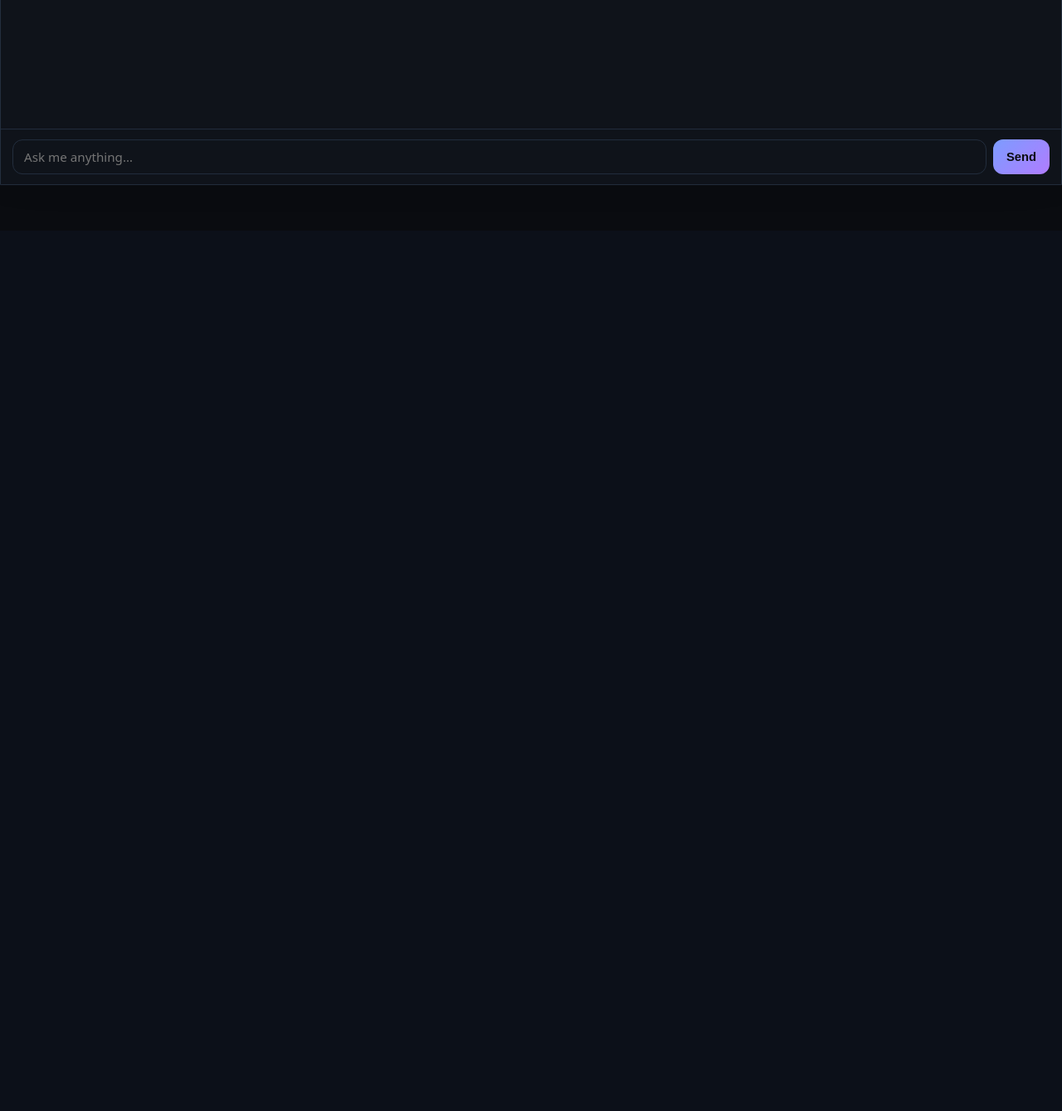
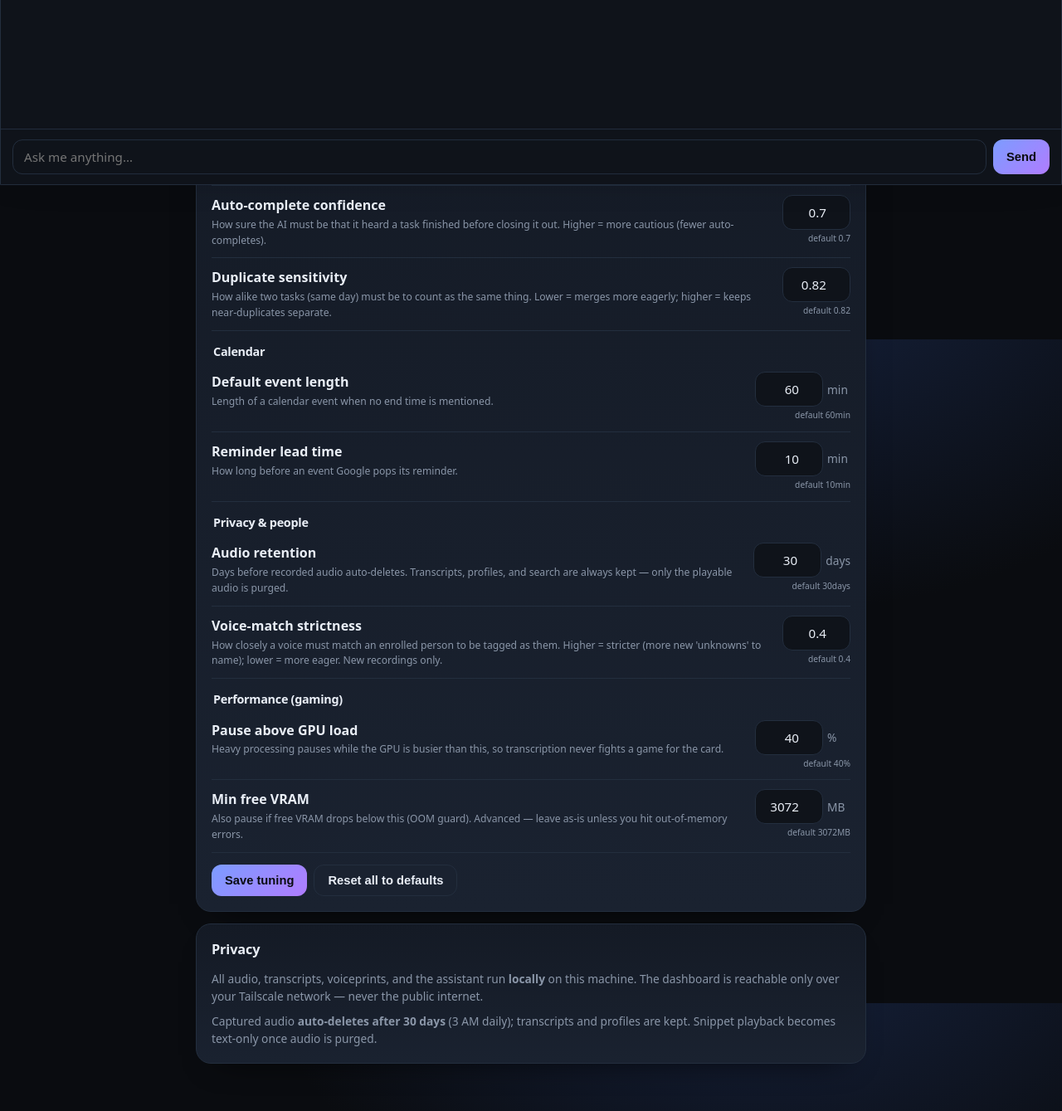
Before and after one commit to jbarnell1/listener, a FastAPI app: page /settings in a window 1280 px wide. Shown: the part 1191-2530 px from the top of the page at 83% size. Before the commit the page ends 1414 px from the top, so only its background shows below. Run offline with FastAPI, Linux system fonts and the light colour scheme; data that the repository does not hold is empty; parts of the project's set-up code (start-up, migrations or seed data) failed here and were passed over.

Commit message:
settings: live "Tuning & behavior" surface for pipeline knobs (ADR-035)
Surfaces the tunables that were buried as module constants / env vars as
dashboard-editable controls, each with a one-line description. All are meta-backed
(`cfg_<key>`) and read at runtime by their consumers, so changes apply immediately
with no restart and across the worker's subprocesses.

Knobs exposed (grouped on Settings):
- Task intelligence: auto-add confidence (triage), auto-complete confidence
  (closure), duplicate sensitivity (dedupe)
- Calendar: default event length, reminder lead time
- Privacy & people: audio retention days, voice-match strictness (Q-S6)
- Performance: pause-above-GPU-load %, min free VRAM

Plumbing:
- db.cfg/cfg_set/cfg_clear: typed meta-backed config (override > caller default).
- intents (triage/close/dedupe), google_sync (event duration/reminder), speakerid
  (match threshold), gpu_gate (util/free limits), purge (retain days) now read cfg.
- app.py TUNABLES registry (defaults sourced from the module constants) + /settings/
  tuning (clamped save; values at default are cleared) + /settings/tuning/reset.

Verified: settings renders all knobs, save persists + clamps out-of-range, defaults
auto-clear, reset restores, consumers read overrides live.

Co-Authored-By: Claude Opus 4.8 <noreply@anthropic.com>

```diff
--- a/homelab/app.py
+++ b/homelab/app.py
@@ -119,6 +119,69 @@ def _schedule_brief():
 
 def _fmt_hm(h, m):
     return f"{h % 12 or 12}:{m:02d} {'AM' if h < 12 else 'PM'}"
+
+
+# Dashboard-tunable knobs (ADR-035). Defaults come from each module's constant so
+# there's a single source of truth; the consumers read db.cfg(...) at runtime.
+# (voice_match_threshold's default is mirrored here — speakerid.py can't be imported
+# in the light web venv, but its MATCH_THRESHOLD is the same 0.40.)
+TUNABLES = [
+    ("Task intelligence", [
+        {"key": "triage_threshold", "label": "Auto-add confidence", "default": intents.TRIAGE_THRESHOLD,
+         "min": 0.3, "max": 1.0, "step": 0.05, "unit": "",
+         "help": "How sure the AI must be before an item goes straight to your Calendar/Tasks. "
+                 "Below this it waits in the Review queue. Higher = more held for review."},
+        {"key": "close_threshold", "label": "Auto-complete confidence", "default": intents.CLOSE_THRESHOLD,
+         "min": 0.3, "max": 1.0, "step": 0.05, "unit": "",
+         "help": "How sure the AI must be that it heard a task finished before closing it out. "
+                 "Higher = more cautious (fewer auto-completes)."},
+        {"key": "dedupe_similarity", "label": "Duplicate sensitivity", "default": intents.SIM_THRESHOLD,
+         "min": 0.5, "max": 1.0, "step": 0.02, "unit": "",
+         "help": "How alike two tasks (same day) must be to count as the same thing. "
+                 "Lower = merges more eagerly; higher = keeps near-duplicates separate."},
+    ]),
+    ("Calendar", [
+        {"key": "event_duration_min", "label": "Default event length", "default": google_sync.EVENT_HOURS * 60,
+         "min": 15, "max": 480, "step": 15, "unit": "min",
+         "help": "Length of a calendar event when no end time is mentioned."},
+        {"key": "event_reminder_min", "label": "Reminder lead time", "default": google_sync.REMIND_MIN,
+         "min": 0, "max": 120, "step": 5, "unit": "min",
+         "help": "How long before an event Google pops its reminder."},
+    ]),
+    ("Privacy & people", [
+        {"key": "audio_retain_days", "label": "Audio retention", "default": purge.RETAIN_DAYS,
+         "min": 1, "max": 365, "step": 1, "unit": "days",
+         "help": "Days before recorded audio auto-deletes. Transcripts, profiles, and search are "
+                 "always kept — only the playable audio is purged."},
+        {"key": "voice_match_threshold", "label": "Voice-match strictness", "default": 0.40,
+         "min": 0.2, "max": 0.8, "step": 0.02, "unit": "",
+         "help": "How closely a voice must match an enrolled person to be tagged as them. Higher = "
+                 "stricter (more new 'unknowns' to name); lower = more eager. New recordings only."},
+    ]),
+    ("Performance (gaming)", [
+        {"key": "gpu_util_max", "label": "Pause above GPU load", "default": gpu_gate.UTIL_MAX_PCT,
+         "min": 10, "max": 95, "step": 5, "unit": "%",
+         "help": "Heavy processing pauses while the GPU is busier than this, so transcription "
+                 "never fights a game for the card."},
+        {"key": "gpu_free_min_mib", "label": "Min free VRAM", "default": gpu_gate.FREE_MIN_MIB,
+         "min": 512, "max": 12000, "step": 256, "unit": "MB",
+         "help": "Also pause if free VRAM drops below this (OOM guard). Advanced — leave as-is "
+                 "unless you hit out-of-memory errors."},
+    ]),
+]
+_TUNABLE_BY_KEY = {k["key"]: k for _, ks in TUNABLES for k in ks}
+
+
+def _tuning_view(c):
+    """Current value (+ whether it's the default) for each knob, grouped for the UI."""
+    out = []
+    for group, knobs in TUNABLES:
+        items = []
+        for k in knobs:
+            val = db.cfg(c, k["key"], k["default"])
+            items.append({**k, "value": val, "is_default": val == k["default"]})
+        out.append((group, items))
+    return out
 
 
 def _worker_status():
@@ -614,7 +677,8 @@ def settings(request: Request, mail: str = ""):
                 mail_configured=mailer.configured(),
                 mail_to=(os.environ.get("LISTENER_MAIL_TO")
                          or os.environ.get("LISTENER_SMTP_USER") or "—"),
-                brief_time=_fmt_hm(bh, bm), brief_time_val=f"{bh:02d}:{bm:02d}")
+                brief_time=_fmt_hm(bh, bm), brief_time_val=f"{bh:02d}:{bm:02d}",
+                tuning=_tuning_view(c))
 
 
 @app.post("/settings/brief-time")
@@ -627,6 +691,35 @@ def set_brief_time(t: str = Form("")):
             _schedule_brief()
     except (ValueError, TypeError):
         pass
+    return RedirectResponse("/settings", status_code=303)
+
+
+@app.post("/settings/tuning")
+async def save_tuning(request: Request):
+    """Persist dashboard-edited tunables (ADR-035). Values at the default are cleared
+    so `meta` only holds genuine overrides; everything is clamped to its range."""
+    form = await request.form()
+    c = db.connect()
+    for key, spec in _TUNABLE_BY_KEY.items():
+        if key not in form:
+            continue
+        try:
+            val = type(spec["default"])(form[key])
+        except (ValueError, TypeError):
+            continue
+        val = max(spec["min"], min(spec["max"], val))      # clamp into range
+        if val == spec["default"]:
+            db.cfg_clear(c, key)
+        else:
+            db.cfg_set(c, key, val)
+    return RedirectResponse("/settings", status_code=303)
+
+
+@app.post("/settings/tuning/reset")
+def reset_tuning():
+    c = db.connect()
+    for key in _TUNABLE_BY_KEY:
+        db.cfg_clear(c, key)
     return RedirectResponse("/settings", status_code=303)
 
 
--- a/homelab/db.py
+++ b/homelab/db.py
@@ -379,6 +379,30 @@ def meta_set(conn, key, value):
     conn.commit()
 
 
+# --- live tunables (meta-backed, dashboard-editable; ADR-035) ---
+# Precedence: a dashboard override (meta `cfg_<key>`) wins; else the caller's
+# `default` (which already folds in any env var / module constant). Every consumer
+# reads these at runtime, so changes take effect with no restart, across processes.
+
+def cfg(conn, key, default):
+    raw = meta_get(conn, "cfg_" + key)
+    if raw is None:
+        return default
+    try:
+        return type(default)(raw)        # cast to match the default's type (float/int)
+    except (ValueError, TypeError):
+        return default
+
+
+def cfg_set(conn, key, value):
+    meta_set(conn, "cfg_" + key, value)
+
+
+def cfg_clear(conn, key):
+    conn.execute("DELETE FROM meta WHERE key=?", ("cfg_" + key,))
+    conn.commit()
+
+
 def activity_count(conn, since):
     """How many new conversations + action items since `since` (for the nav badge)."""
     return conn.execute(
--- a/homelab/google_sync.py
+++ b/homelab/google_sync.py
@@ -91,15 +91,17 @@ def _svc(name, version, creds):
     return build(name, version, credentials=creds, cache_discovery=False)
 
 
-def create_event(creds, summary, due_utc_iso, description=""):
+def create_event(creds, summary, due_utc_iso, description="", duration_min=None, remind_min=None):
+    duration_min = EVENT_HOURS * 60 if duration_min is None else duration_min
+    remind_min = REMIND_MIN if remind_min is None else remind_min
     start = datetime.fromisoformat(due_utc_iso).astimezone(TZ)
-    end = start + timedelta(hours=EVENT_HOURS)
+    end = start + timedelta(minutes=duration_min)
     body = {
         "summary": summary, "description": description,
         "start": {"dateTime": start.isoformat(), "timeZone": TZ_NAME},
         "end": {"dateTime": end.isoformat(), "timeZone": TZ_NAME},
         "reminders": {"useDefault": False,
-                      "overrides": [{"method": "popup", "minutes": REMIND_MIN}]},
+                      "overrides": [{"method": "popup", "minutes": remind_min}]},
     }
     ev = _svc("calendar", "v3", creds).events().insert(calendarId="primary", body=body).execute()
     return ev["id"], ev.get("htmlLink")
@@ -161,13 +163,16 @@ def sync_pending(conn, verbose=False):
         if verbose:
             print("google: not connected — run `python google_sync.py --auth`")
         return {"connected": False, "synced": 0}
+    dur = db.cfg(conn, "event_duration_min", EVENT_HOURS * 60)
+    rem = db.cfg(conn, "event_reminder_min", REMIND_MIN)
     n = 0
     for it in db.unsynced_intents(conn):
         kind = (it["kind"] or "task").lower()
         desc = f'Listener · {it["who"]}: "{it["source_quote"] or ""}"'
         try:
             if kind == "event" and it["due_at"]:
-                eid, link = create_event(creds, it["action"], it["due_at"], desc)
+                eid, link = create_event(creds, it["action"], it["due_at"], desc,
+                                         duration_min=dur, remind_min=rem)
                 db.mark_intent_synced(conn, it["id"], calendar_event_id=eid, calendar_link=link)
             elif kind == "followup":
                 db.mark_intent_synced(conn, it["id"])          # digest-only
--- a/homelab/gpu_gate.py
+++ b/homelab/gpu_gate.py
@@ -13,6 +13,8 @@ import os
 import subprocess
 import time
 
+import db
+
 # Utilization is the real "is a game rendering" signal. Free-VRAM is only an
 # OOM guard: this box's baseline (Windows desktop + a resident Ollama model the
 # pipeline itself uses ≈ 5–6 GB) already leaves <6 GB free with NO game running,
@@ -21,6 +23,16 @@ FREE_MIN_MIB = int(os.environ.get("LISTENER_GPU_FREE_MIN_MIB", "3072"))   # ~3 G
 UTIL_MAX_PCT = int(os.environ.get("LISTENER_GPU_UTIL_MAX", "40"))         # game = sustained high util
 SAMPLES = 3
 SAMPLE_GAP = 1.5
+
+
+def _limits():
+    """Live (free_min_mib, util_max_pct) — dashboard override wins, else env/const."""
+    try:
+        c = db.connect()
+        return (db.cfg(c, "gpu_free_min_mib", FREE_MIN_MIB),
+                db.cfg(c, "gpu_util_max", UTIL_MAX_PCT))
+    except Exception:  # noqa: BLE001 — never let a config read break the gate
+        return FREE_MIN_MIB, UTIL_MAX_PCT
 
 # Windows nvidia-smi.exe is on the WSL-appended PATH (System32). Fall back to the
 # common install path if PATH lookup fails.
@@ -56,10 +68,11 @@ def status():
                 time.sleep(SAMPLE_GAP)
     except Exception as e:  # noqa: BLE001
         return True, f"gate unavailable ({e}); proceeding"
+    free_min, util_max = _limits()
     free, util = min(frees), max(utils)          # worst-case across the window
-    clear = free >= FREE_MIN_MIB and util <= UTIL_MAX_PCT
+    clear = free >= free_min and util <= util_max
     detail = (f"free={free}MiB util={util}% "
-              f"(need ≥{FREE_MIN_MIB}MiB & ≤{UTIL_MAX_PCT}%)")
+              f"(need ≥{free_min}MiB & ≤{util_max}%)")
     return clear, detail
 
 
@@ -69,7 +82,8 @@ def peek():
         free, util = _sample()
     except Exception as e:  # noqa: BLE001
         return True, f"gate unavailable ({e})"
-    clear = free >= FREE_MIN_MIB and util <= UTIL_MAX_PCT
+    free_min, util_max = _limits()
+    clear = free >= free_min and util <= util_max
     return clear, f"free={free}MiB · util={util}%"
 
 
--- a/homelab/templates/settings.html
+++ b/homelab/templates/settings.html
@@ -162,6 +162,40 @@
 </div>
 
 <div class="card">
+  <h2>⚙️ Tuning &amp; behavior</h2>
+  <p class="muted" style="margin:0 0 4px">Live knobs — changes apply immediately, no restart.
+  Leave at default unless something feels off; each shows its built-in default.</p>
+  <form method="post" action="/settings/tuning">
+    {% for group, knobs in tuning %}
+    <div class="sec" style="font-size:.9rem;margin:14px 2px 2px">{{ group }}</div>
+    {% for k in knobs %}
+    <div class="row" style="align-items:flex-start">
+      <div class="grow">
+        <div class="name">{{ k.label }}
+          {% if not k.is_default %}<span class="chip unk" style="font-size:.6rem;padding:1px 7px">changed</span>{% endif %}
+        </div>
+        <div class="muted" style="font-size:.76rem;margin-top:2px">{{ k.help }}</div>
+      </div>
+      <div style="display:flex;flex-direction:column;align-items:flex-end;gap:3px;flex:none">
+        <div style="display:flex;align-items:center;gap:5px">
+          <input type="number" name="{{ k.key }}" value="{{ k.value }}"
+                 min="{{ k.min }}" max="{{ k.max }}" step="{{ k.step }}"
+                 style="width:82px;text-align:right">
+          {% if k.unit %}<span class="muted" style="min-width:28px">{{ k.unit }}</span>{% endif %}
+        </div>
+        <span class="muted" style="font-size:.64rem">default {{ k.default }}{{ k.unit }}</span>
+      </div>
+    </div>
+    {% endfor %}
+    {% endfor %}
+    <div class="field" style="margin-top:14px">
+      <button class="btn">Save tuning</button>
+      <button class="btn ghost" formaction="/settings/tuning/reset">Reset all to defaults</button>
+    </div>
+  </form>
+</div>
+
+<div class="card">
   <h2>Privacy</h2>
   <p class="muted" style="margin:0">All audio, transcripts, voiceprints, and the assistant
   run <b>locally</b> on this machine. The dashboard is reachable only over your Tailscale
```
Also changed, not shown: homelab/intents.py (+10 -5 lines), homelab/purge.py (+8 -3 lines), homelab/speakerid.py (+5 -2 lines).
